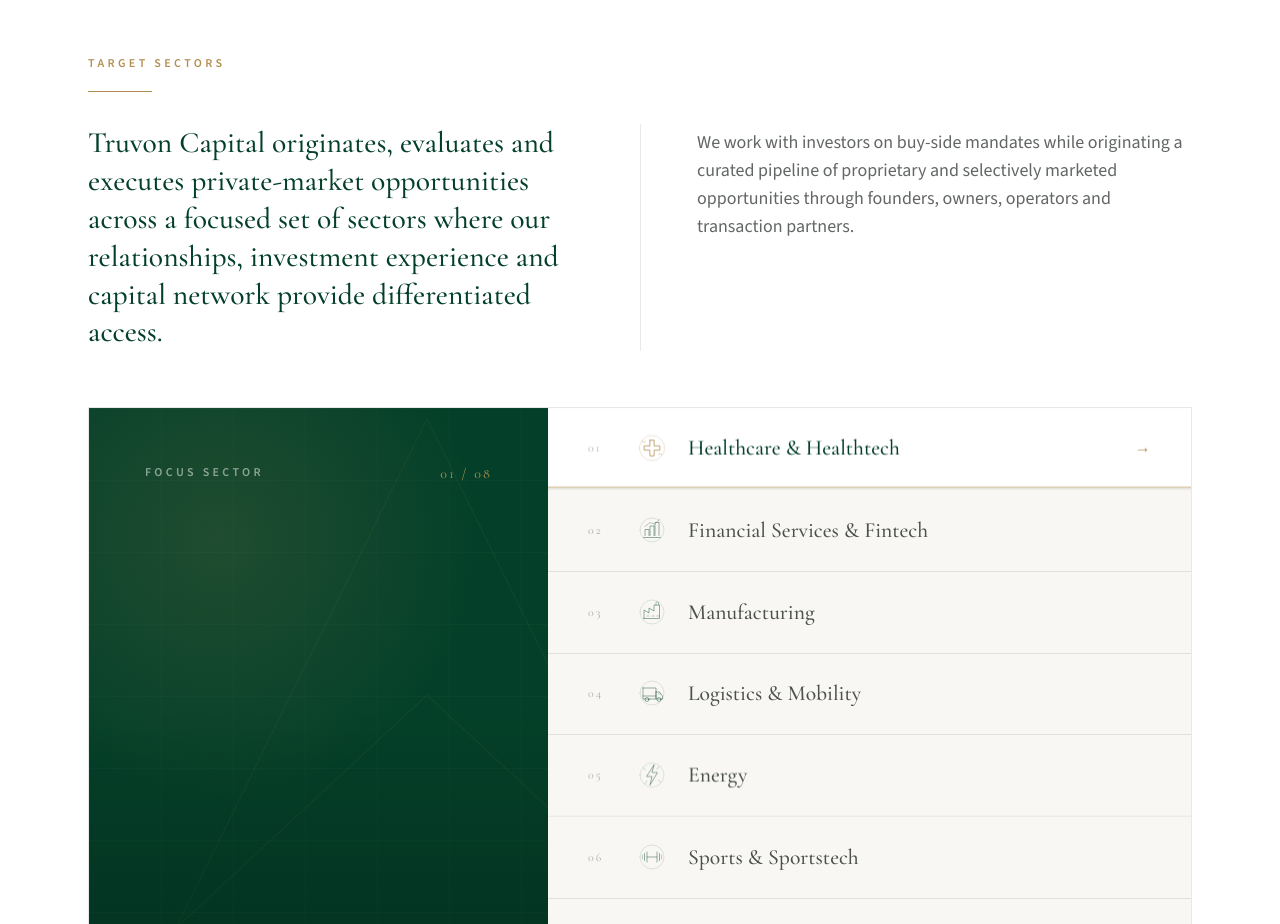
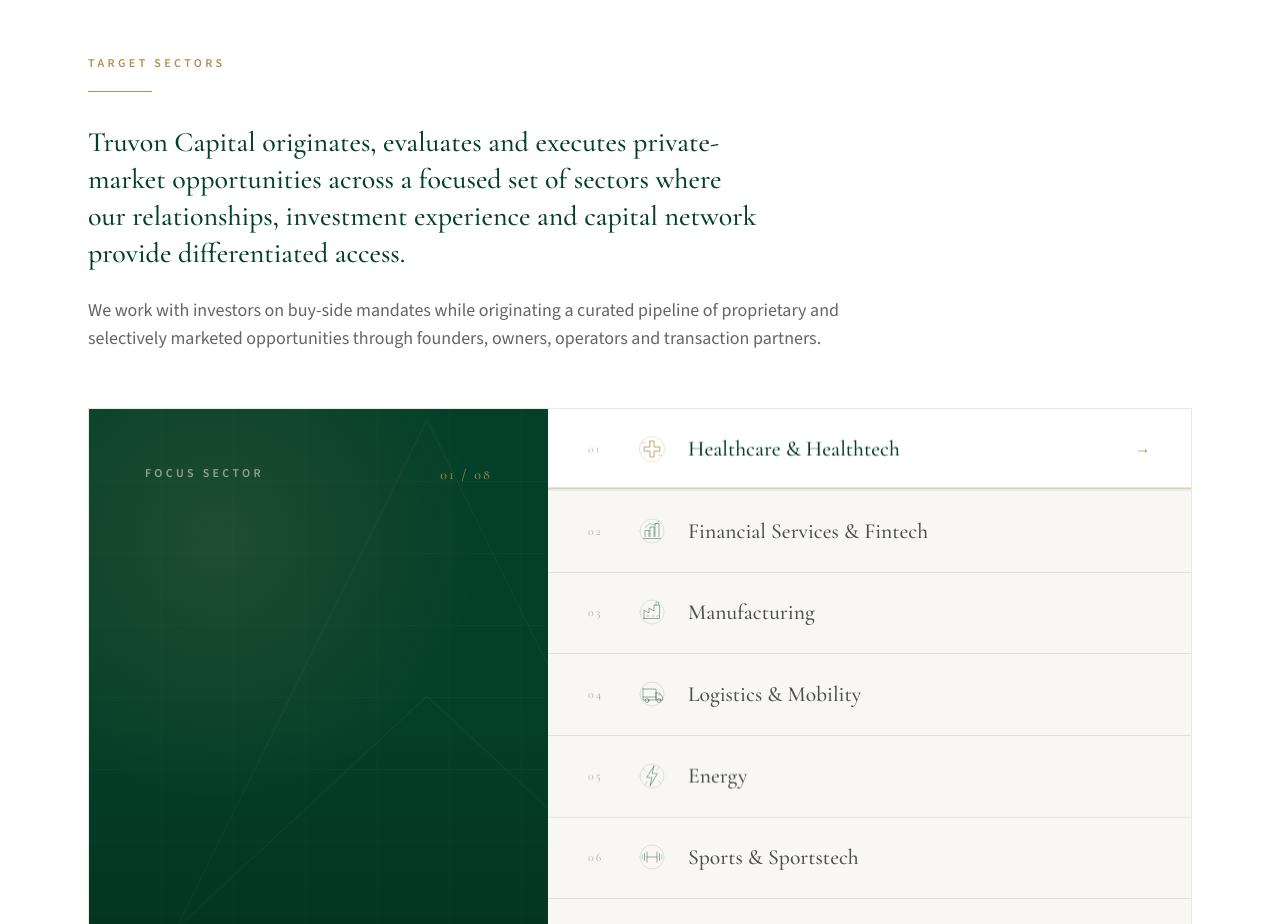
Before and after one commit to maminebakkar/truvoncapital, a Next.js app: page / in a window 1280 px wide. Shown: the part 2300-3224 px from the top of the page. Built offline with nearby package versions, Linux system fonts and the light colour scheme.

Commit message:
Simplify Target Sectors introduction

```diff
--- a/src/components/TargetSectors.tsx
+++ b/src/components/TargetSectors.tsx
@@ -156,18 +156,18 @@
           </h2>
           <GoldRule draw className="mt-5" />
         </Reveal>
-        <div className="mt-8 grid gap-7 lg:grid-cols-12 lg:gap-0">
+        <div className="mt-8 max-w-4xl">
           <Reveal
             as="p"
             delay={80}
-            className="max-w-[36rem] font-serif text-[1.65rem] font-medium leading-[1.28] text-primary sm:text-[1.85rem] lg:col-span-6 lg:pr-14"
+            className="max-w-[42rem] font-serif text-[1.55rem] font-medium leading-[1.32] text-primary sm:text-[1.75rem]"
           >
             {sectorIntroLead}
           </Reveal>
           <Reveal
             as="p"
             delay={140}
-            className="max-w-[35rem] border-t border-charcoal/10 pt-7 font-sans text-base leading-relaxed text-charcoal/70 sm:text-lg lg:col-span-6 lg:border-l lg:border-t-0 lg:pb-1 lg:pl-14 lg:pt-1"
+            className="mt-5 max-w-3xl font-sans text-base leading-relaxed text-charcoal/70 sm:mt-6 sm:text-lg"
           >
             {sectorIntroSupporting}
           </Reveal>
```
